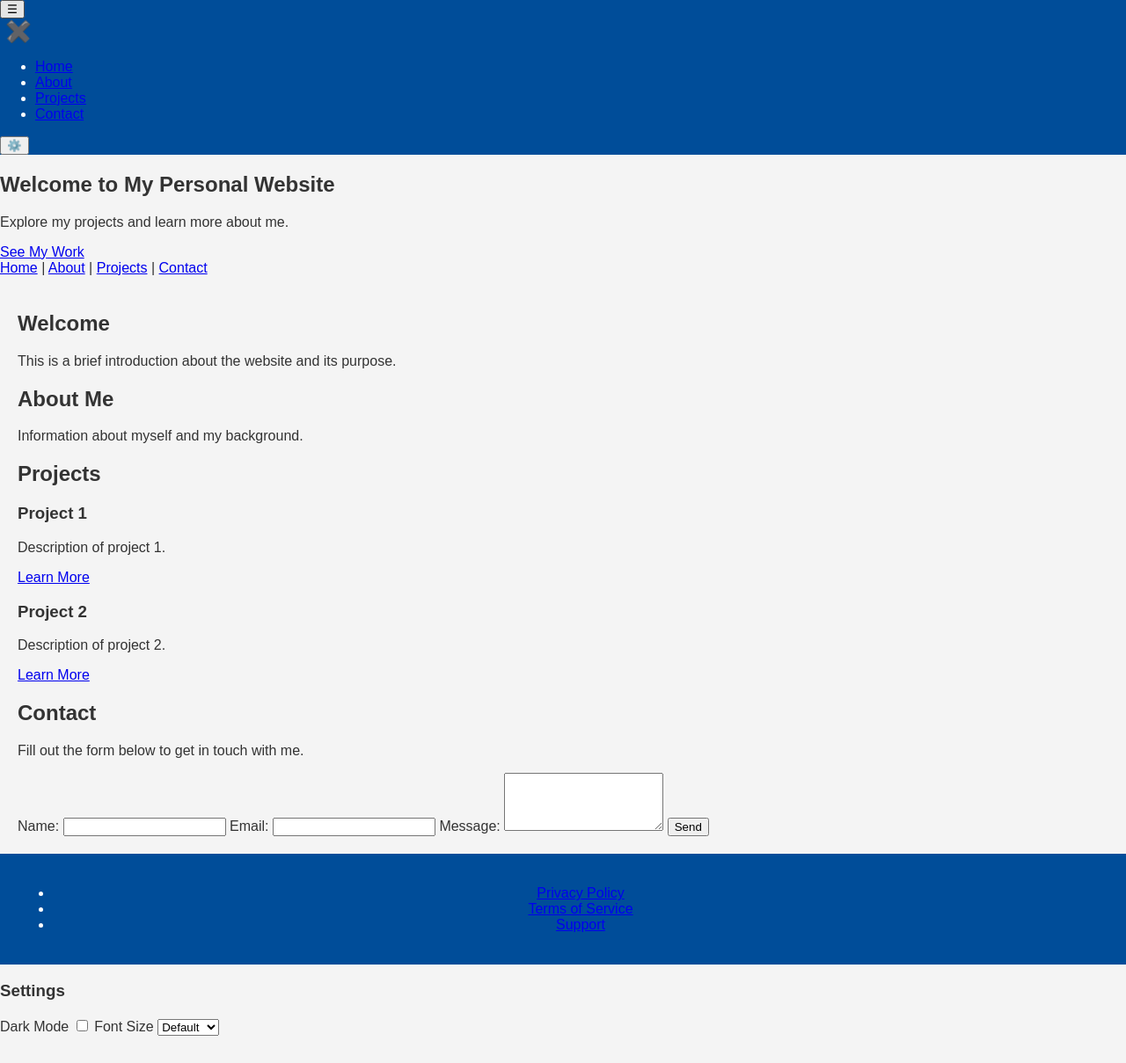
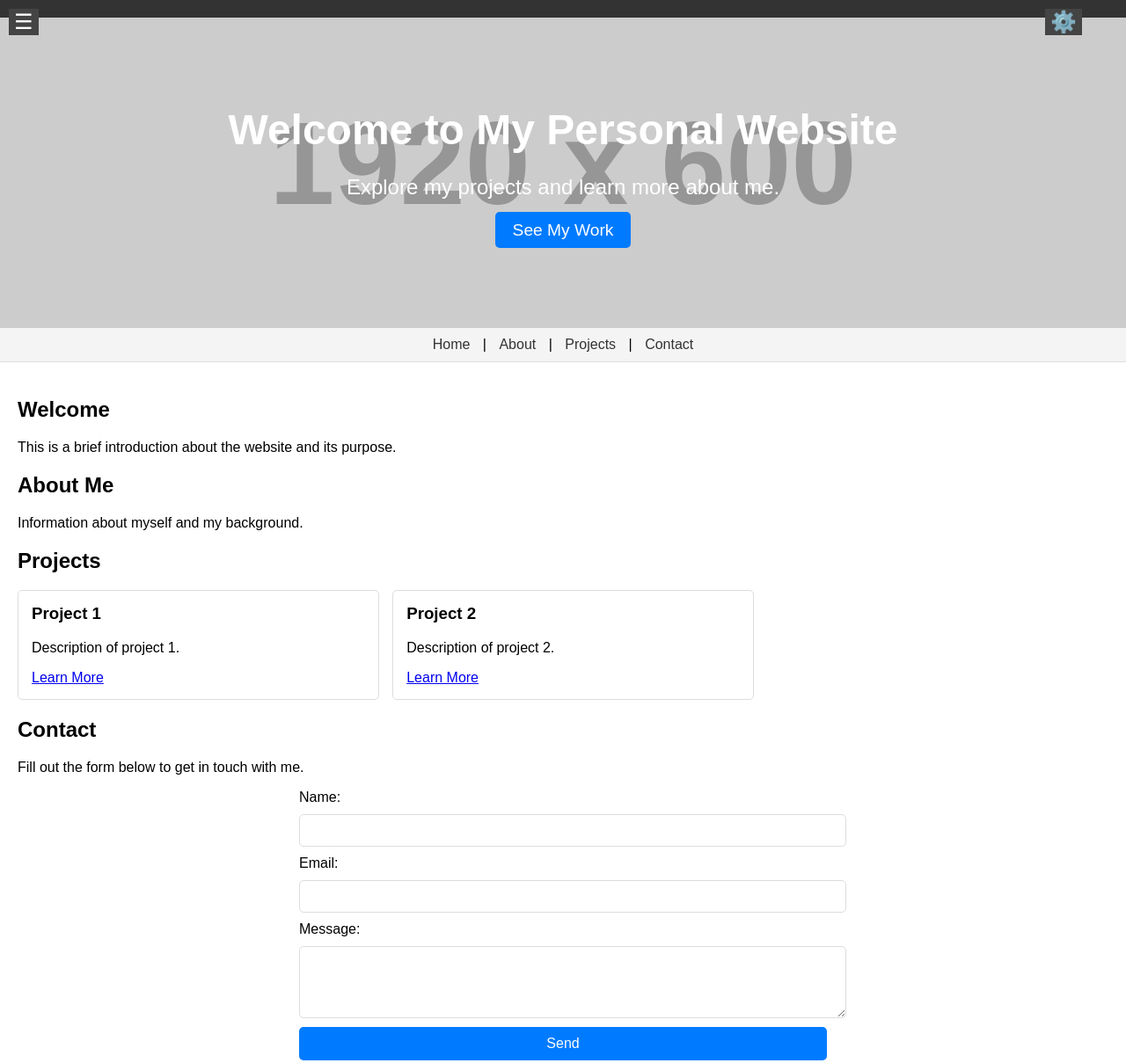
Before and after one commit to itzfew/YakeenNeet, a plain HTML site: page index.html in a window 1280 px wide. Shown: the top 1209 px of the page at 88% size. Before the commit the page ends 1178 px from the top, so only its background shows below. Drawn offline with Linux system fonts and the light colour scheme; placeholder pictures from the web are drawn by us; a script that the page names is missing.

Commit message:
Update styles.css

```diff
--- a/styles.css
+++ b/styles.css
@@ -1,199 +1,202 @@
- /* General styles */
 body {
     font-family: Arial, sans-serif;
     margin: 0;
     padding: 0;
-    background-color: #f4f4f4;
-    color: #333;
+    transition: background 0.3s, color 0.3s, font-size 0.3s;
 }
 
 header {
-    background-color: #004d99;
-    color: #fff;
+    background: #333;
+    color: white;
+    padding: 10px;
+    position: relative;
 }
 
-.top-menu {
-    display: flex;
-    justify-content: space-between;
-    align-items: center;
-    padding: 10px 20px;
-    border-bottom: 3px solid #fff;
+.menu-btn, .settings-btn {
+    background: #444;
+    border: none;
+    color: white;
+    font-size: 24px;
+    cursor: pointer;
+    position: absolute;
+    top: 10px;
 }
 
-.top-menu .logo {
-    font-size: 24px;
-    font-weight: bold;
+.menu-btn {
+    left: 10px;
 }
 
-.top-menu ul {
-    list-style: none;
-    margin: 0;
+.settings-btn {
+    right: 50px;
+}
+
+.main-menu {
+    background: #444;
+    color: white;
+    display: none;
+    position: fixed;
+    top: 0;
+    left: 0;
+    width: 100%;
+    height: 100%;
+    overflow-y: auto;
+    padding: 20px;
+    box-shadow: 0 0 10px rgba(0, 0, 0, 0.2);
+    z-index: 1000;
+    transition: transform 0.3s ease;
+    transform: translateX(-100%);
+}
+
+.main-menu.open {
+    display: block;
+    transform: translateX(0);
+}
+
+.main-menu ul {
+    list-style-type: none;
     padding: 0;
 }
 
-.top-menu ul li {
-    display: inline;
-    margin-right: 20px;
+.main-menu li {
+    margin-bottom: 10px;
 }
 
-.top-menu ul li a {
-    color: #fff;
+.main-menu a {
+    color: white;
     text-decoration: none;
     font-size: 18px;
 }
 
-.search-icon {
+.close-btn {
+    background: #555;
+    border: none;
+    color: white;
+    font-size: 24px;
     cursor: pointer;
-    font-size: 20px;
+    position: absolute;
+    top: 10px;
+    right: 10px;
 }
 
-.search-box {
-    display: none;
-    position: absolute;
-    top: 60px;
-    right: 20px;
-    background-color: #fff;
-    border: 1px solid #ddd;
-    padding: 10px;
-    border-radius: 4px;
+#hero {
+    background: url('https://via.placeholder.com/1920x600') no-repeat center center/cover;
+    color: white;
+    text-align: center;
+    padding: 100px 20px;
 }
 
-.search-box input {
-    width: 200px;
-    padding: 5px;
+.hero-content {
+    max-width: 800px;
+    margin: 0 auto;
 }
 
-.search-box button {
-    padding: 5px 10px;
-    background-color: #004d99;
-    color: #fff;
-    border: none;
-    cursor: pointer;
+.hero-content h1 {
+    font-size: 3em;
+    margin: 0;
 }
 
-/* Slide Menu */
-.slide-menu {
-    position: fixed;
-    top: 0;
-    left: -250px;
-    width: 250px;
-    height: 100%;
-    background-color: #333;
-    color: #fff;
-    transition: left 0.3s ease;
-    padding: 20px;
-    overflow-y: auto;
+.hero-content p {
+    font-size: 1.5em;
 }
 
-.slide-menu ul {
-    list-style: none;
-    padding: 0;
+.cta-btn {
+    background: #007bff;
+    color: white;
+    padding: 10px 20px;
+    text-decoration: none;
+    border-radius: 5px;
+    font-size: 1.2em;
+    transition: background 0.3s;
 }
 
-.slide-menu ul li {
-    margin-bottom: 15px;
+.cta-btn:hover {
+    background: #0056b3;
 }
 
-.slide-menu ul li a {
-    color: #fff;
-    text-decoration: none;
+.top-links {
+    background: #f4f4f4;
+    padding: 10px;
+    text-align: center;
+    border-bottom: 1px solid #ddd;
 }
 
-.close-btn {
-    background: none;
-    border: none;
-    color: #fff;
-    font-size: 24px;
-    cursor: pointer;
+.top-links a {
+    color: #333;
+    text-decoration: none;
+    margin: 0 10px;
 }
 
-/* Main content */
 main {
     padding: 20px;
 }
 
-.section {
-    margin-bottom: 40px;
-    background-color: #fff;
-    padding: 20px;
-    border-radius: 8px;
-    box-shadow: 0 0 10px rgba(0, 0, 0, 0.1);
+.card-container {
+    display: flex;
+    flex-wrap: wrap;
+    gap: 15px;
 }
 
-.home, .store, .posts, .profile, .contact {
-    padding: 40px;
+.card {
+    border: 1px solid #ddd;
+    border-radius: 5px;
+    padding: 15px;
+    width: calc(33% - 30px);
+    transition: background 0.3s, transform 0.3s;
+    background: #fff;
 }
 
-.store, .posts, .profile {
-    background-color: #f9f9f9;
+.card:hover {
+    background: #f9f9f9;
+    transform: translateY(-5px);
 }
 
-.contact form {
-    display: flex;
-    flex-direction: column;
+.card h3 {
+    margin-top: 0;
 }
 
-.contact form label {
-    margin: 10px 0 5px;
+form {
+    display: grid;
+    gap: 10px;
+    max-width: 600px;
+    margin: 0 auto;
 }
 
-.contact form input, .contact form textarea {
-    padding: 10px;
-    margin-bottom: 10px;
-    border: 1px solid #ddd;
-    border-radius: 4px;
+form label {
+    display: block;
 }
 
-.contact form button {
-    background-color: #004d99;
-    color: #fff;
-    border: none;
+form input, form textarea {
+    width: 100%;
     padding: 10px;
-    border-radius: 4px;
-    cursor: pointer;
+    border: 1px solid #ddd;
+    border-radius: 5px;
 }
 
-/* Testimonials */
-.testimonials {
-    background-color: #e0e0e0;
-    padding: 20px;
-    border-radius: 8px;
+form button {
+    background: #007bff;
+    color: white;
+    padding: 10px 20px;
+    border: none;
+    border-radius: 5px;
+    cursor: pointer;
+    font-size: 16px;
 }
 
-.testimonial {
-    padding: 10px;
-    border-bottom: 1px solid #ddd;
+form button:hover {
+    background: #0056b3;
 }
 
-.testimonial:last-of-type {
-    border-bottom: none;
+.settings-panel {
+    display: none;
+    position: fixed;
+    top: 10%;
+    right: 10px;
+    background: #fff;
+    border: 1px solid #ddd;
+    padding: 15px;
+    box-shadow: 0 0 10px rgba(0, 0, 0, 0.1);
+    z-index: 1000;
 }
 
-/* Footer */
 footer {
-    background-color: #004d99;
-    color: #fff;
-    padding: 20px;
-    text-align: center;
-}
-
-.footer-content {
-    display: flex;
-    justify-content: space-around;
-    margin-bottom: 10px;
-}
-
-.footer-section {
-    width: 30%;
-}
-
-.footer-section h3 {
-    margin-bottom: 10px;
-}
-
-.footer-section a {
-    color: #fff;
-    text-decoration: none;
-    display: block;
-    margin-bottom: 5px;
-}
+    background: #333;
```
